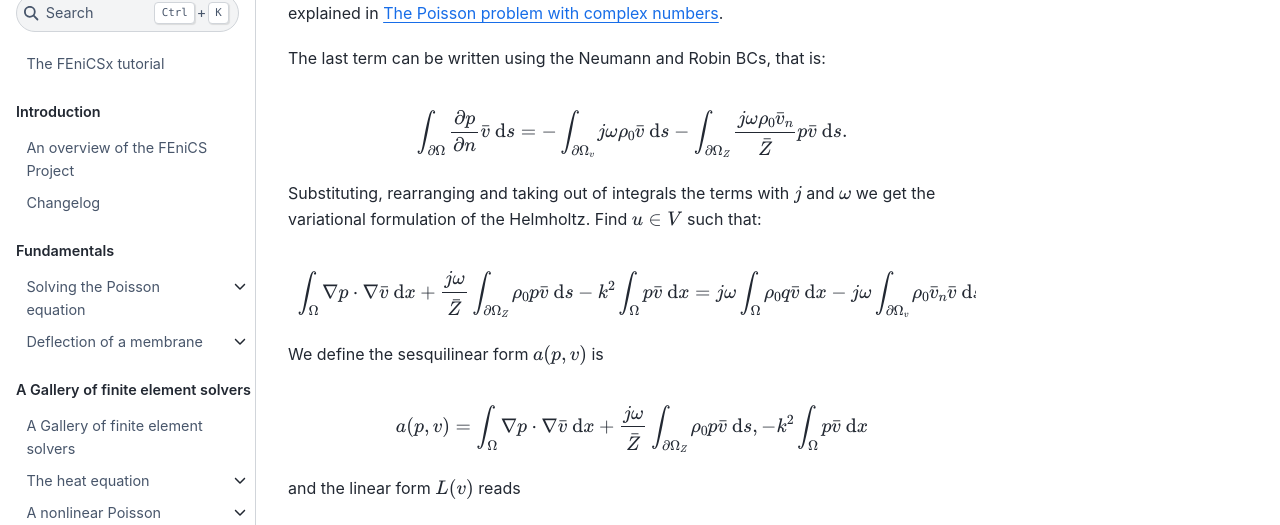
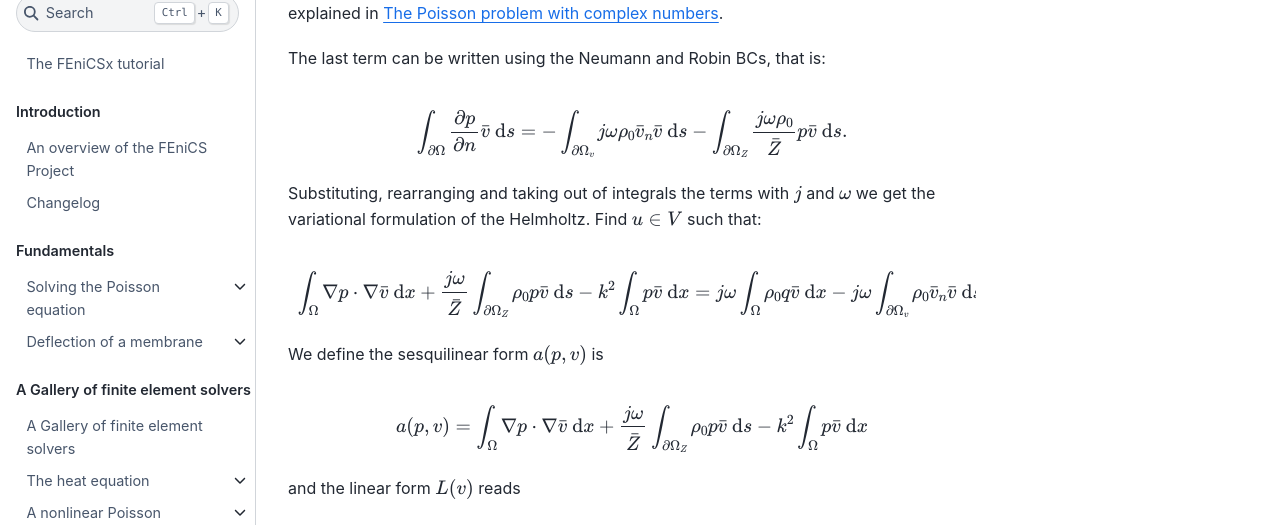
Before and after one commit to jorgensd/dolfinx-tutorial, a Jupyter Book: the page built from chapter2/helmholtz.md, in a window 1280 px wide and 900 px high, scrolled down 1695 px. Shown: the part 150-675 px from the top of the window. Built offline with Jupyter Book 1.0.4 settings and Sphinx 7.4.7 and the Sphinx Book theme 1.1.4, drawn with Linux system fonts in a browser that asks for light colours; pages that are not in the unit, such as notebooks, are missing from menus.

Commit message:
Fix typo in Helmholtz equation tutorial (#302)
Co-authored-by: bayswiss <antonio.bs@undabit.com>

```diff
--- a/chapter2/helmholtz.md
+++ b/chapter2/helmholtz.md
@@ -88,8 +88,8 @@ The last term can be written using the Neumann and Robin BCs, that is:
 $$
 \begin{align}
 \int_{\partial \Omega} \frac{\partial p}{\partial n} \bar v ~\mathrm{d}s =
--\int_{\partial \Omega_v}  j \omega \rho_0  \bar v ~\mathrm{d}s
-- \int_{\partial \Omega_Z}  \frac{j \omega \rho_0 \bar{v}_n}{\bar{Z}} p \bar v ~\mathrm{d}s.
+-\int_{\partial \Omega_v}  j \omega \rho_0  \bar{v}_n \bar v ~\mathrm{d}s
+- \int_{\partial \Omega_Z}  \frac{j \omega \rho_0}{\bar{Z}} p \bar v ~\mathrm{d}s.
 \end{align}
 $$
 
@@ -111,7 +111,7 @@ We define the sesquilinear form $a(p,v)$ is
 $$
 \begin{align}
 a(p,v) = \int_{\Omega} \nabla p  \cdot \nabla \bar v ~\mathrm{d}x
-+ \frac{j \omega }{\bar{Z}} \int_{\partial \Omega_Z}  \rho_0  p \bar v ~\mathrm{d}s,
++ \frac{j \omega }{\bar{Z}} \int_{\partial \Omega_Z}  \rho_0  p \bar v ~\mathrm{d}s
 - k^2 \int_{\Omega} p \bar v ~\mathrm{d}x
 \end{align}
 $$
```
